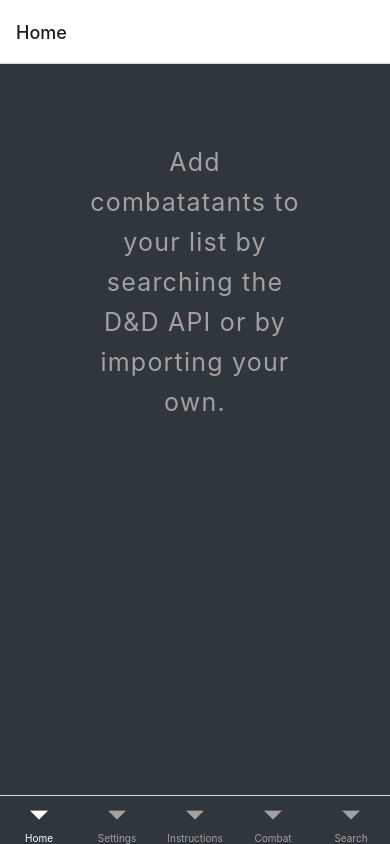
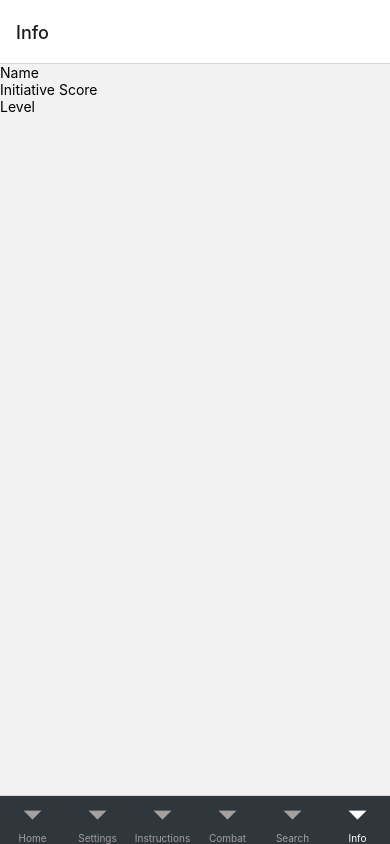
Before and after one commit to applied-sorcery/dnd-init-tracker, a React Native app: screen /Info in a window 390 px wide. Built offline with nearby package versions, Linux system fonts and the light colour scheme.

Commit message:
added InfoView component with placeholder view

```diff
--- a/App.js
+++ b/App.js
@@ -20,6 +20,7 @@ import SettingsView from './src/components/SettingsView.js';
 import InstructionsView from './src/components/InstructionsView.js';
 import MonsterStatsView from './src/components/MonsterStatsView.js';
 import CombatView from './src/components/CombatView.js';
+import InfoView from './src/components/InfoView.js'
 import {
   bottomTabNavigator,
   NavigationContainer,
@@ -49,6 +50,7 @@ const App = () => {
           <Tab.Screen name="Instructions" component={InstructionsView} />
           <Tab.Screen name="Combat" component={CombatView} />
           <Tab.Screen name="Search" component={SearchView} />
+          <Tab.Screen name="Info" component={InfoView} />
         </Tab.Navigator>
       </NavigationContainer>
     </StateProvider>
--- /dev/null
+++ b/src/components/InfoView.js
@@ -0,0 +1,18 @@
+import React, {useState, useEffect} from 'react';
+import {
+  View,
+  Text,
+} from 'react-native';
+
+import Styles from '../../Style.js';
+const InfoView = ()=>{
+  return(
+    <View>
+        <Text>Name</Text>
+        <Text>Initiative Score</Text>
+        <Text>Level</Text>
+    </View>
+  );
+};
+
+export default InfoView;
```
Also changed, not shown: requirements.txt (added).
